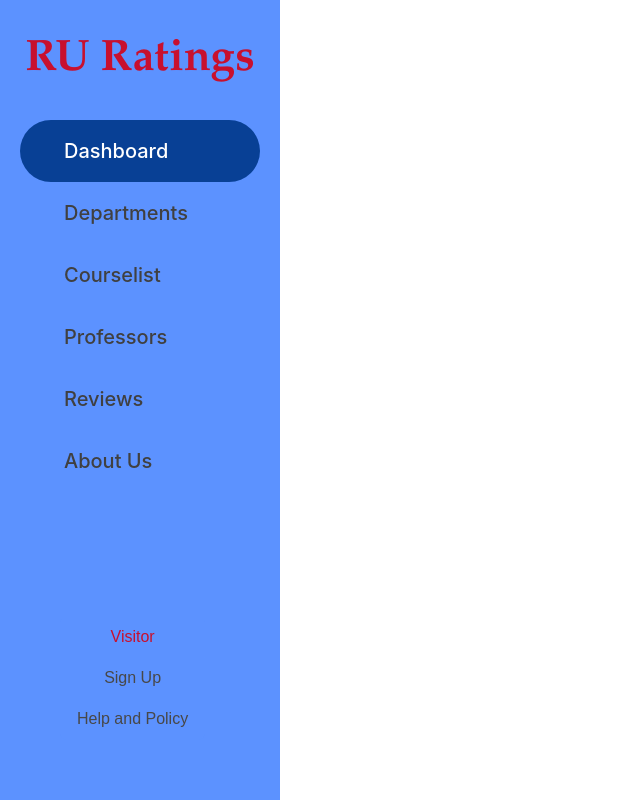
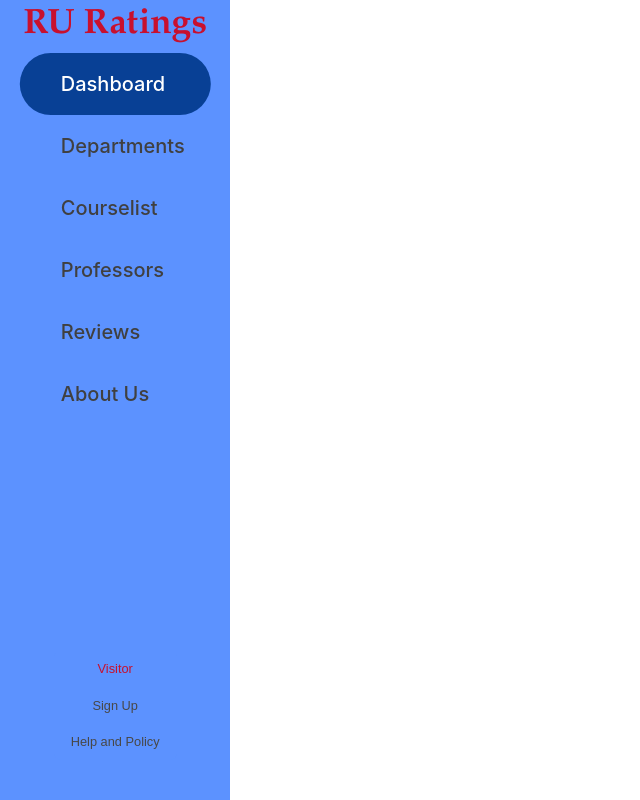
Before and after one commit to santyelegy/RUCSRate, a React (Create React App) app in the folder frontend/: page / in a window 1280 px wide. Shown: the whole page, without its empty margins (0-640 px from the left). Built offline with nearby package versions, Linux system fonts and the light colour scheme; no server answers.

Commit message:
css change1

```diff
--- a/frontend/src/Components/layout/AppLayout.jsx
+++ b/frontend/src/Components/layout/AppLayout.jsx
@@ -3,7 +3,7 @@ import Sidebar from "../sidebar/Sidebar";
 
 const AppLayout = () => {
     return <div style={{
-        padding: '90px 40px 0px 320px'
+        padding: '10vh 10vh 0vw 20vw'
     }}>
         <Sidebar />
         <Outlet />
--- a/frontend/src/Components/sidebar/sidebar.scss
+++ b/frontend/src/Components/sidebar/sidebar.scss
@@ -3,14 +3,14 @@
     top: 0;
     left: 0;
     height: 100vh;
-    width: 280px;
+    width: 18vw;
     background-color: rgb(92, 146, 255);
 
     &__logo {
         display: grid;
         place-items: center;
-        height: 120px;
-        font-size: 2.75rem;
+
+        font-size: 2.75vw;
         font-weight: 700;
         font-family: Garamond, serif;
         //font-family: 'Mochiy Pp P one', sans-serif;
@@ -36,7 +36,7 @@
             }
 
             &__icon {
-                margin-right: 1rem;
+                margin-right: 1vw;
 
                 i {
                     font-size: 1.75rem;
@@ -62,13 +62,14 @@
         position: absolute;
         place-items: center;
         //{height: 120px;}
-        font-size: 1rem;
+        font-size: 1vw;
         font-weight: 400;
         font-family: 'Mochiy Pop P one', sans-serif;
         color: #555555;
 
-        left: 7.5vh;
-        bottom: 7.5vh;
+        left: 4vw;
+        bottom: 5vh;
+        width: 10vw;
 
     }
 
```
